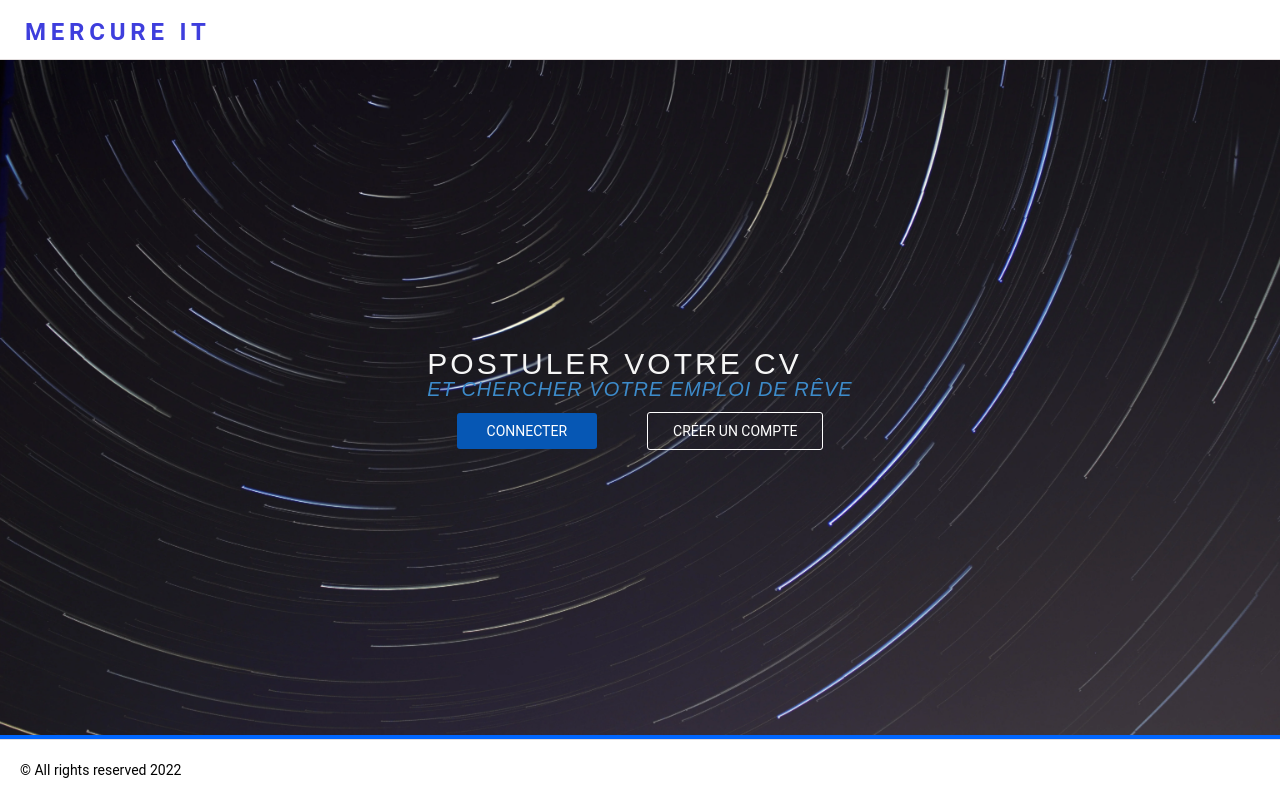
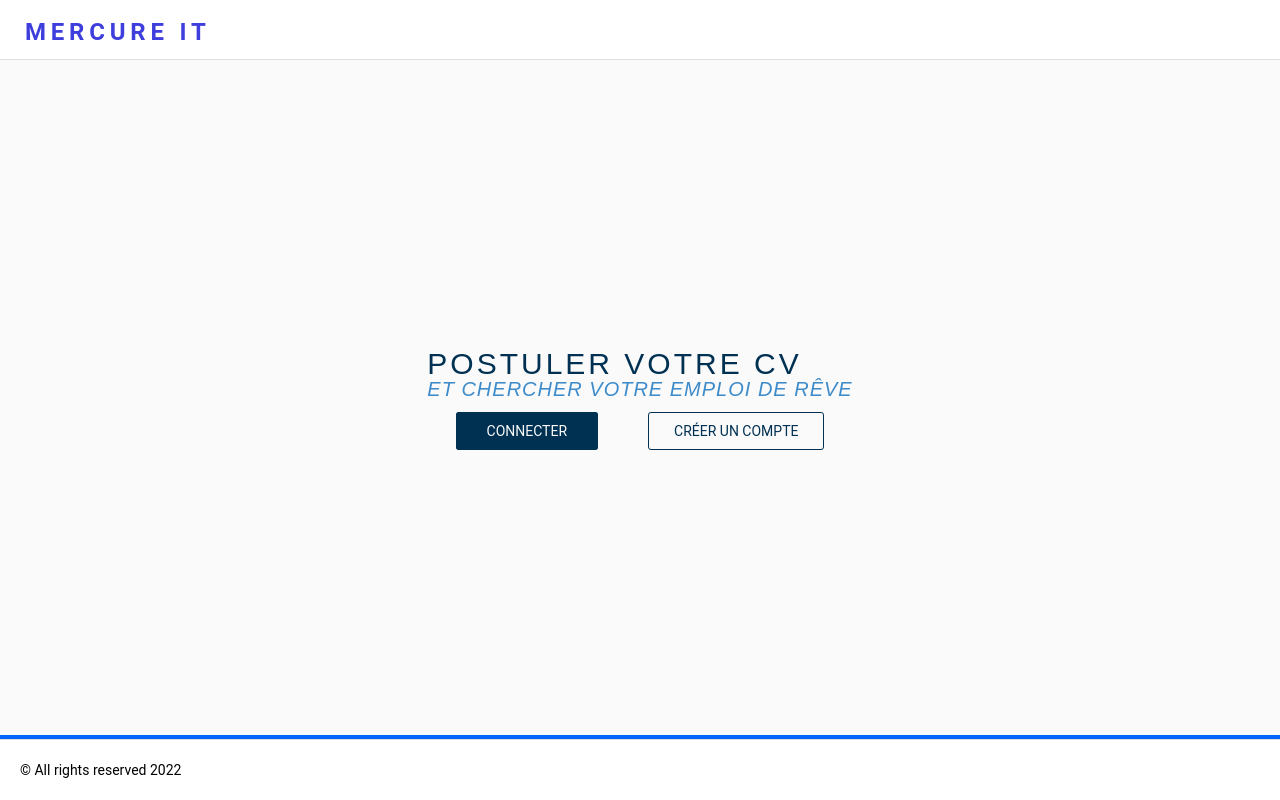
Before and after one commit to Abdeladimben/cv-theque-front-end, an Angular app: page /home in a window 1280 px wide. Built offline with nearby package versions, Linux system fonts and the light colour scheme.

Commit message:
change home color

```diff
--- a/src/app/features/account/home/home.component.css
+++ b/src/app/features/account/home/home.component.css
@@ -5,7 +5,6 @@
 
 #bottomHeader {
     height: 100%;
-    background-image: url("/assets/backgroundHeader.webp");
     background-position-y: 50%;
     background-size: cover;
     margin: 0;
@@ -19,7 +18,7 @@
     margin-bottom: 20px;
 }
 #bottomHeader #contentHeader #firstLine{
-    color: #f5f5f5;
+    color: #003153;
     font-size:30px;
     font-weight:300;
     letter-spacing: .1em;
@@ -35,7 +34,7 @@
     content: " ";
 }
 #bottomHeader #contentHeader #secondLine{
-    color: rgb(61 139 202);
+    color: #3d8bca;
     font-size:20px;
     font-family:Arial, Helvetica, sans-serif;
     font-weight:100;
@@ -43,26 +42,41 @@
     letter-spacing: .05em;
 }
 
-#bottomHeader #buttonHeader  #signHeader{
-    background-color: #0657b4;
-    color: #fff;
-    border: 0;
+#bottomHeader #buttonHeader #signHeader{
+    background-color: #003153;
+    color: #fafafa;
+    border: 1px solid #003153;
     border-radius:3px;
     margin-right: 50px;
     padding:10px 30px;
     text-decoration: none;
     width:180px;
     box-sizing:border-box;
+    transition: color .5s ,background-color .5s ;
 }
+
+#bottomHeader #buttonHeader #signHeader:hover{
+    background-color: #fafafa;
+    color: #003153;
+}
+
 .createButton{
     background-color: transparent;
-    color: #fff;
-    border: 1px solid #fff;
+    color: #003153;
+    border: 1px solid #003153;
     border-radius:3px;
     padding:10px 25px;
     text-decoration: none;
     width:180px;
     box-sizing:border-box;
+    transition: color .5s ,background-color .5s ;
+}
+
+.createButton:hover{
+    background-color: #003153;
+    color: #fafafa;
+    border: 1px solid #003153;
+    border-radius:3px;
 }
 
 
--- a/src/index.html
+++ b/src/index.html
@@ -10,6 +10,11 @@
   <link rel="preconnect" href="https://fonts.gstatic.com">
   <link href="https://fonts.googleapis.com/icon?family=Material+Icons" rel="stylesheet">
   <style>
+    .full{
+      position: relative;
+      height: 100vh;
+      width: 100vw;
+    }
     .loader {
       border: 16px solid #f3f3f3;
       border-radius: 50%;
@@ -36,7 +41,10 @@
 
 <body class="mat-typography">
   <app-root>
-    <div class="loader"></div>
+    <div class="full">
+      <div class="loader"></div>
+    </div>
+
   </app-root>
 </body>
 </html>
```
